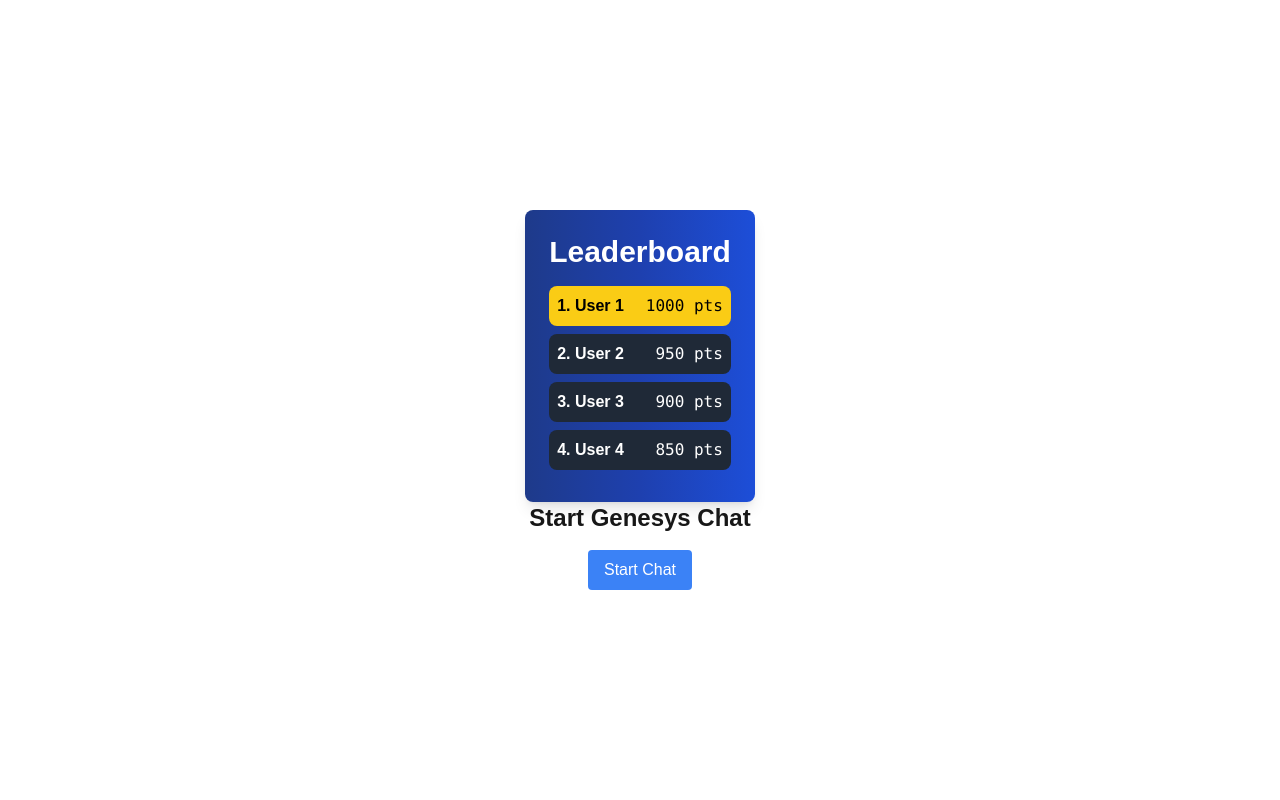
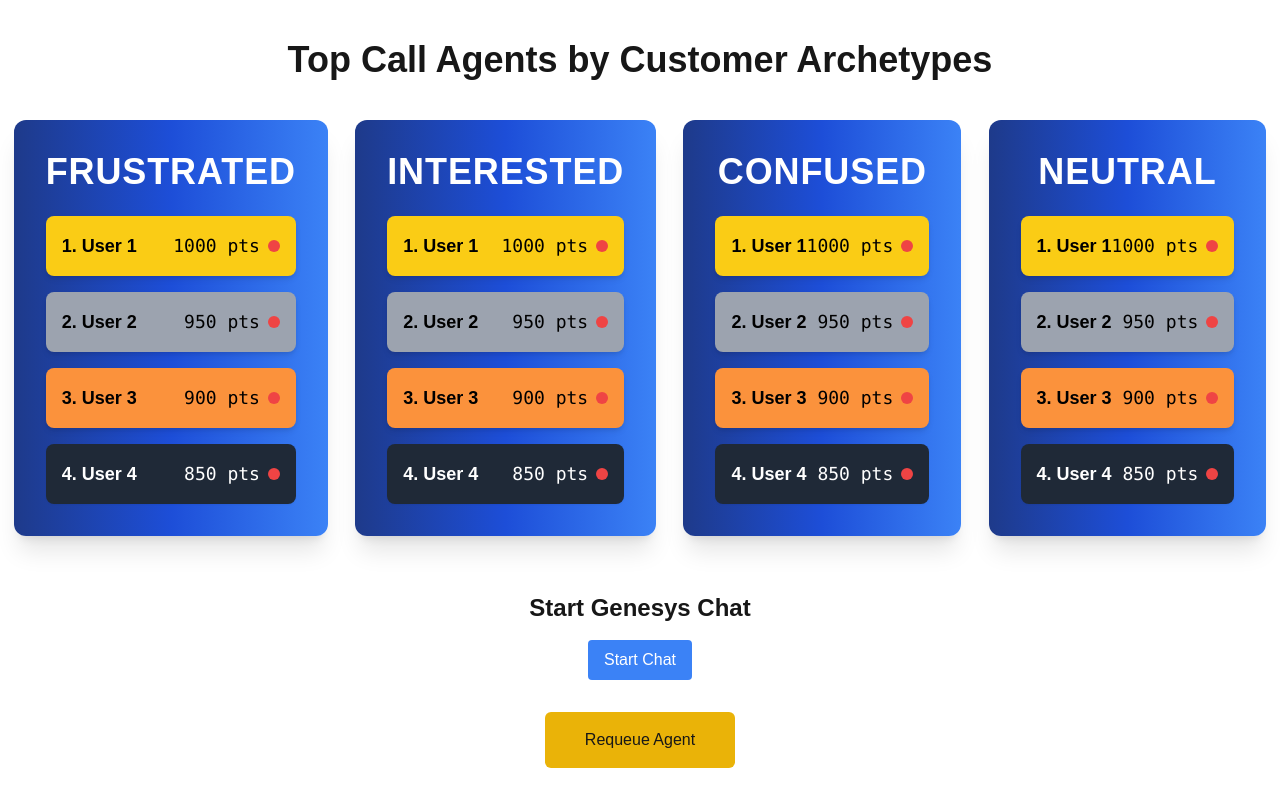
Before and after one commit to EthanL818/hackthenorth2024, a Next.js app: page / in a window 1280 px wide. Built offline with nearby package versions, Linux system fonts and the light colour scheme.

Commit message:
Leaderboard UI

```diff
--- a/app/components/leaderboard.js
+++ b/app/components/leaderboard.js
@@ -1,25 +1,38 @@
-export default function Leaderboard({ users }) {
+export default function Leaderboard({ users, category }) {
   // Sort users by score in descending order
   const sortedUsers = [...users].sort((a, b) => b.score - a.score);
 
   return (
-    <div className="flex flex-col items-center justify-center p-6 bg-gradient-to-r from-blue-900 via-blue-800 to-blue-700 rounded-lg shadow-lg max-w-md mx-auto">
-      <h2 className="text-3xl font-bold text-white mb-4">Leaderboard</h2>
-      <ul className="w-full">
+    <div className="flex flex-col items-center justify-center p-8 bg-gradient-to-r from-blue-900 via-blue-700 to-blue-500 rounded-xl shadow-xl max-w-md mx-auto">
+      <h2 className="text-4xl font-extrabold text-white mb-6 tracking-wide uppercase">
+        {category}
+      </h2>
+      <ul className="w-full space-y-4">
         {sortedUsers.map((user, index) => (
           <li
             key={user.name}
-            className={`flex justify-between items-center p-2 rounded-lg mb-2
+            className={`flex justify-between items-center p-4 rounded-lg transition-all duration-300 transform hover:scale-105
             ${
               index === 0
-                ? "bg-yellow-400 text-black"
-                : "bg-gray-800 text-white"
+                ? "bg-yellow-400 text-black shadow-md"
+                : index === 1
+                ? "bg-gray-400 text-black shadow-md"
+                : index === 2
+                ? "bg-orange-400 text-black shadow-md"
+                : "bg-gray-800 text-white shadow-sm"
             }`}
           >
-            <span className="font-bold">
+            <span className="font-semibold text-lg">
               {index + 1}. {user.name}
             </span>
-            <span className="font-mono">{user.score} pts</span>
+            <span className="flex items-center">
+              <span className="font-mono text-lg mr-2">{user.score} pts</span>
+              <span
+                className={`w-3 h-3 rounded-full ${
+                  user.isAvailable ? "bg-green-500" : "bg-red-500"
+                }`}
+              ></span>
+            </span>
           </li>
         ))}
       </ul>
--- a/app/globals.css
+++ b/app/globals.css
@@ -1,6 +1,7 @@
 @tailwind base;
 @tailwind components;
 @tailwind utilities;
+@import url("https://fonts.googleapis.com/css2?family=Poppins:wght@400;600&display=swap");
 
 :root {
   --background: #ffffff;
@@ -17,7 +18,7 @@
 body {
   color: var(--foreground);
   background: var(--background);
-  font-family: Arial, Helvetica, sans-serif;
+  font-family: "Poppins", sans-serif;
 }
 
 @layer utilities {
--- a/app/page.js
+++ b/app/page.js
@@ -97,6 +97,8 @@ export default function Home() {
     }
   };
 
+  const requeueAgent = async () => {};
+
   // Poll for conversation completion after a message is sent
   useEffect(() => {
     if (chatInfo && !loading) {
@@ -110,9 +112,17 @@ export default function Home() {
 
   return (
     <>
-      <div className="flex flex-col items-center justify-center h-screen">
-        <Leaderboard users={users} />
-        <h1 className="text-2xl font-bold mb-4">Start Genesys Chat</h1>
+      <h1 className="text-4xl items-center m-10 text-center font-bold">
+        Top Call Agents by Customer Archetypes
+      </h1>
+      <div className="flex justify-evenly mb-10">
+        <Leaderboard users={users} category={"Frustrated"} />
+        <Leaderboard users={users} category={"Interested"} />
+        <Leaderboard users={users} category={"Confused"} />
+        <Leaderboard users={users} category={"Neutral"} />
+      </div>
+      <div className="flex flex-col items-center justify-center h-90 ">
+        <h1 className="text-2xl font-bold mb-4 mt-4">Start Genesys Chat</h1>
         <button
           onClick={startChat}
           className="px-4 py-2 bg-blue-500 text-white rounded hover:bg-blue-600"
@@ -148,12 +158,20 @@ export default function Home() {
         {conversationData && (
           <div className="mt-4">
             <h2 className="text-xl font-bold">Conversation Data</h2>
-            <pre className="bg-gray-100 p-4 rounded">
+            <pre className="bg-gray-100 p-4 rounded text-black">
               {JSON.stringify(conversationData, null, 2)}
             </pre>
           </div>
         )}
       </div>
+      <div className="flex justify-center">
+        <button
+          onClick={requeueAgent}
+          className="px-10 py-4 bg-yellow-500 rounded-md m-8 hover:bg-yellow-400"
+        >
+          Requeue Agent
+        </button>
+      </div>
     </>
   );
 }
```
